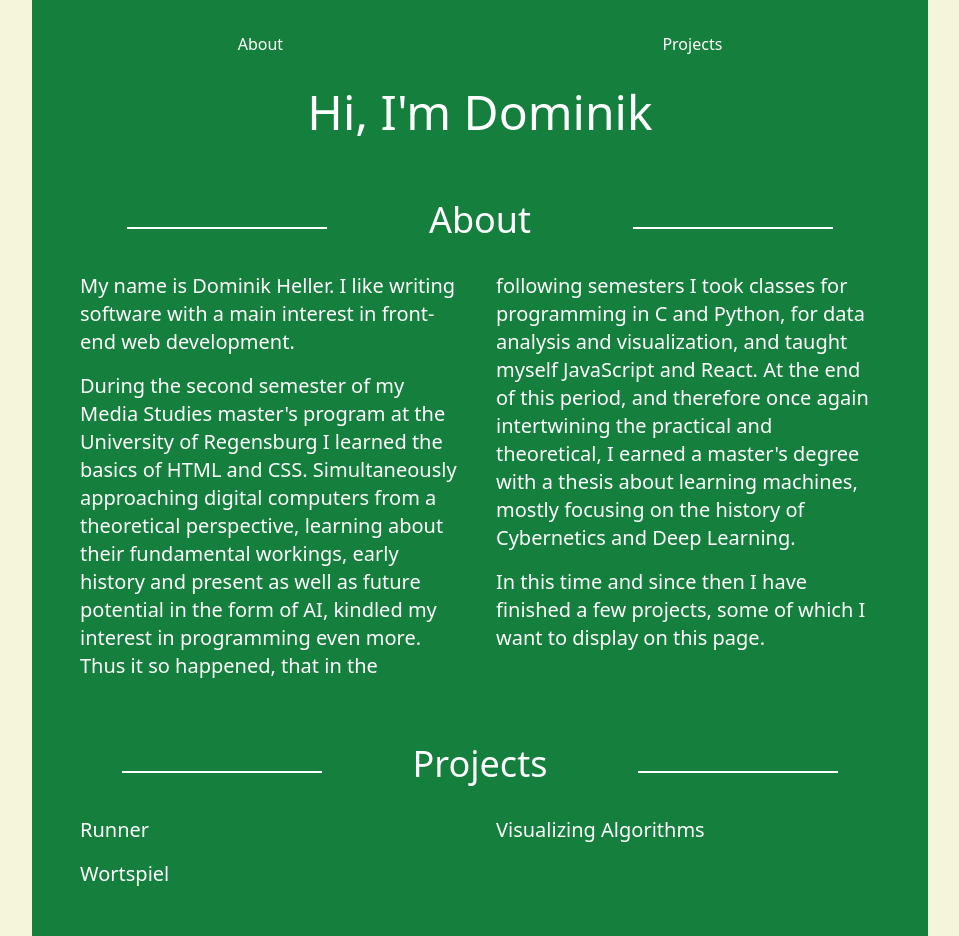
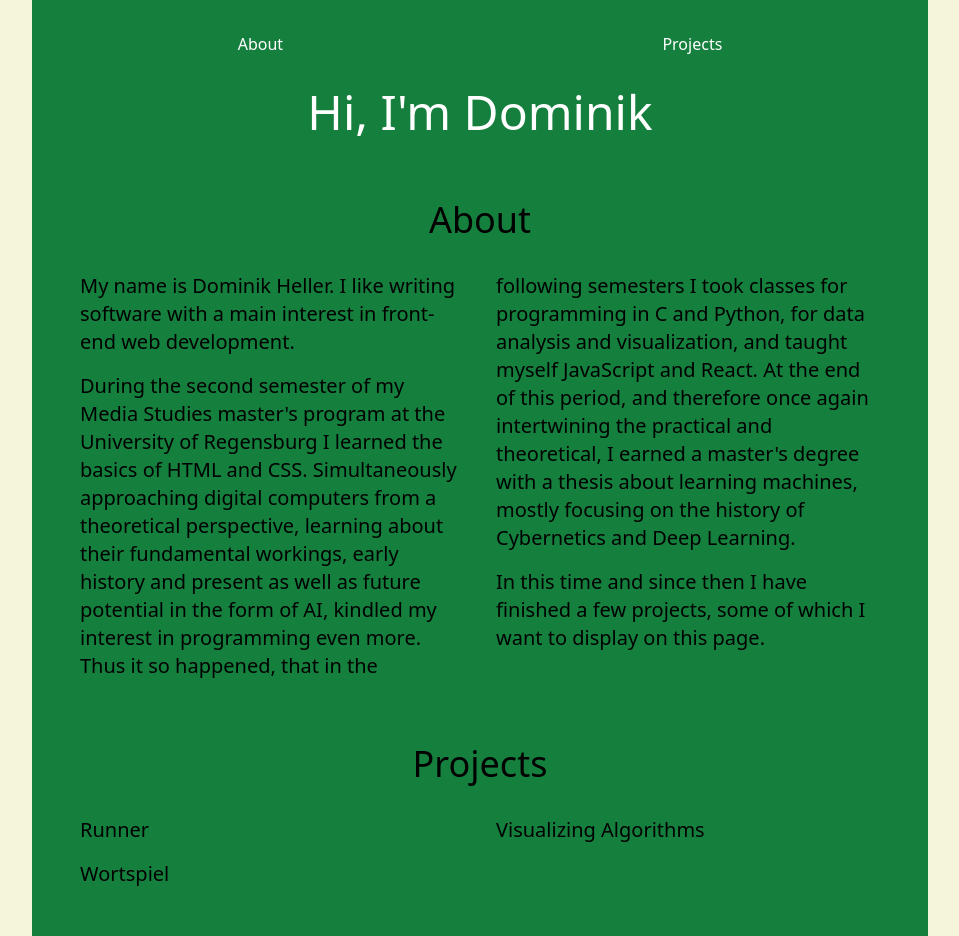
Before and after one commit to kilianmandscharo/portfolio_page, a Next.js app: page / in a window 1280 px wide. Shown: the whole page, without its empty margins (160-1119 px from the left). Built offline with nearby package versions, Linux system fonts and the light colour scheme.

Commit message:
changed colors

```diff
--- a/components/Section.tsx
+++ b/components/Section.tsx
@@ -5,11 +5,11 @@ interface SectionProps {
 
 const Section = ({ children, name }: SectionProps) => {
     return (
-        <section id={name.toLowerCase()} className="text-white p-4 sm:p-8">
+        <section id={name.toLowerCase()} className="p-4 sm:p-8">
             <div className="flex justify-around items-center mb-4">
-                <div className="h-[2px] w-3/12 bg-white" />
+                <div className="h-[2px] w-3/12" />
                 <h2 className="text-4xl text-center mx-2 sm:mb-4">{name}</h2>
-                <div className="h-[2px] w-3/12 bg-white" />
+                <div className="h-[2px] w-3/12" />
             </div>
             <div className="text-[16px] sm:text-xl sm:columns-2 gap-x-8">
                 {children}
```
